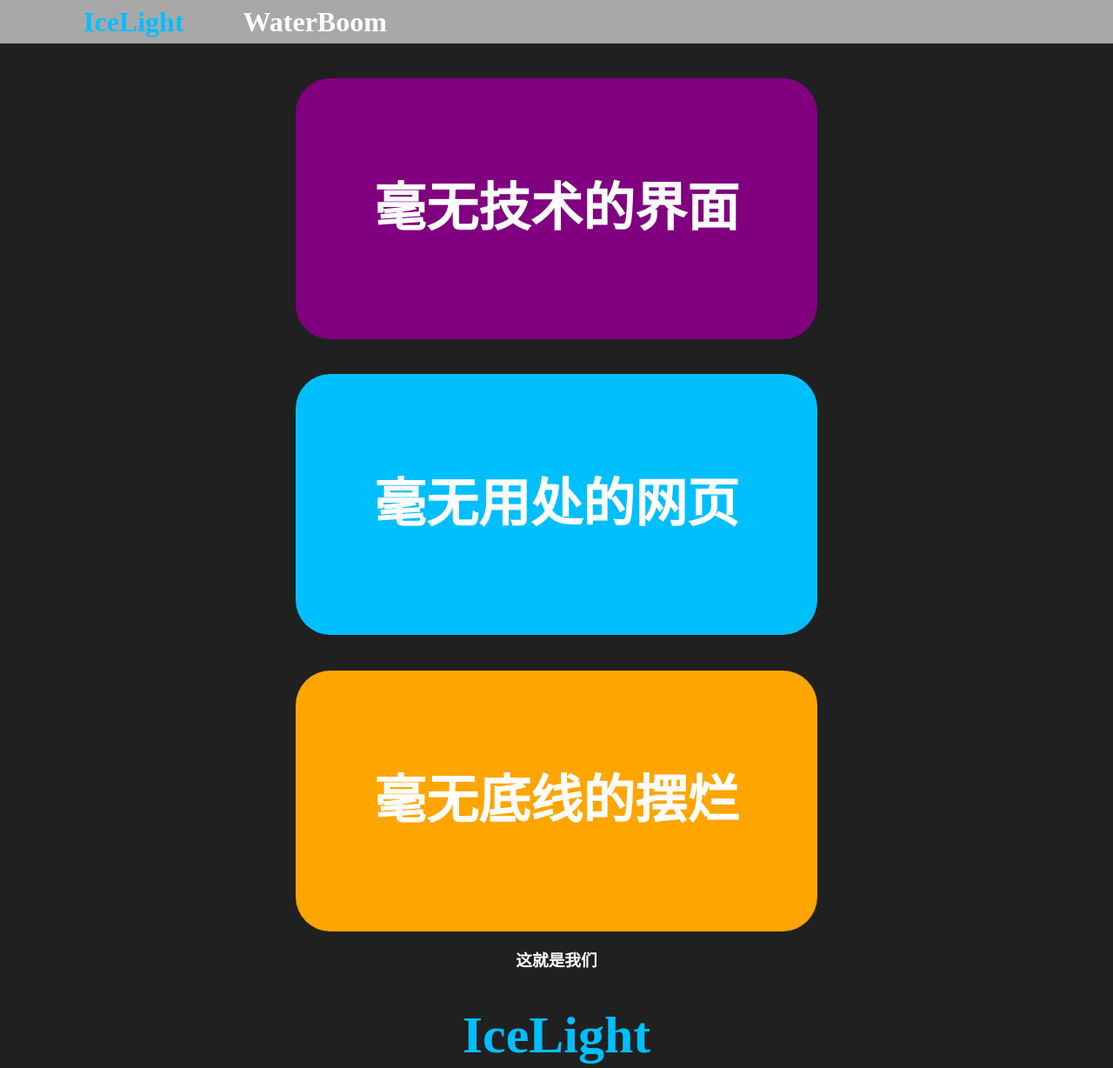
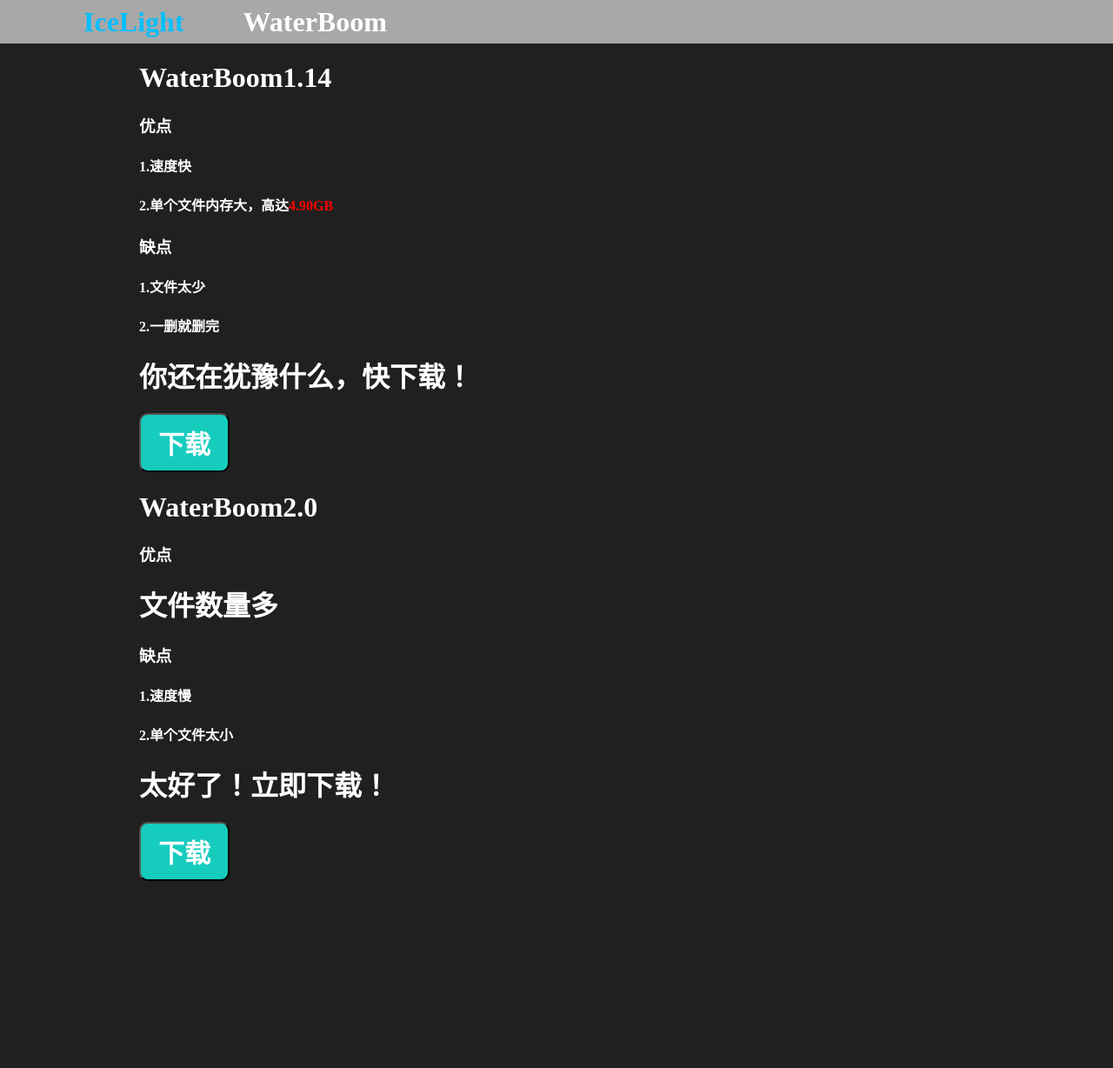
Before and after one commit to XetrozCAI/icelight.github.io, a plain HTML site: page index.html in a window 1280 px wide. Shown: the top 1228 px of the page at 87% size. After the commit the page ends 1013 px from the top, so only its background shows below. Drawn offline with Linux system fonts and the light colour scheme.

Commit message:
Update index.html

```diff
--- a/index.html
+++ b/index.html
@@ -1,14 +1,14 @@
 <!DOCTYPE html>
 <html>
 	<head>
-		<meta charset="UTF-8">
-		<title>IceLight工作室</title>
+		<meta charset="utf-8">
+		<title>WaterBoom下载站</title>
 		<style>
 			body
 			{
 				background-color: #202020;
+				text-indent: 10em;
 				color:white;
-				text-indent:10em;
 			}
 			.button
 			{
@@ -43,20 +43,22 @@
 				<h1 class="titleset" style="text-indent: 2em;line-height: 50px;color:white;display:inline-block;">WaterBoom</h1>
 			</a>
 		</div>
-		<div style="margin:0% auto;background-color: purple;text-align: center;width: 600px;height:300px;border-radius: 40px;line-height: 300px;color:white;text-indent:0em;">
-			<h1 style="font-size: 60px;">毫无技术的界面</h1>
-		</div>
-		<div style="margin:0% auto;background-color: deepskyblue;text-align: center;width: 600px;height:300px;border-radius: 40px;line-height: 300px;color:white;text-indent:0em;">
-			<h1 style="font-size:60px">毫无用处的网页</h1>
-		</div>
-		<div style="margin:0% auto;background-color: orange;text-align: center;width: 600px;height:300px;border-radius: 40px;line-height: 300px;color:white;text-indent:0em;">
-			<h1 style="font-size:60px">毫无底线的摆烂</h1>
-		</div>
-		<div style="text-align: center;text-indent:0em"><h3 style="text-align: center;">这就是我们</h3>
-		<h1 style="color:deepskyblue;font-size: 60px;text-align: center;">IceLight</h1></div>
-		<h1>那么我们Icelight写了什么东西呢？</h1>
-		<h3><del>什么也没写</del></h3>
-		<h1>首先是大名鼎鼎的<h1 style="color: #00abc5;">WaterBoom系列！</h1></h1>
-		<div style="text-indent:2em"><button type="button" class="button"><a href="./waterboom" style="text-decoration: none;">点我</a></button></div>
-	<body>
+		<h1>WaterBoom1.14</h1>
+		<h3>优点</h3>
+		<h4>1.速度快</h4>
+		<h4>2.单个文件内存大，高达<b style="color:red">4.90GB</b></h4>
+		<h3>缺点</h3>
+		<h4>1.文件太少</h4>
+		<h4>2.一删就删完</h4>
+		<h1>你还在犹豫什么，快下载！</h1>
+		<div style="text-indent: 10em;"><button type="button" class="button"><a href="WaterBoom1.14.exe" download="WaterBoom1.14.exe">下载</a></button></div>
+		<h1>WaterBoom2.0</h1>
+		<h3>优点</h3>
+		<h1>文件数量多</h1>
+		<h3>缺点</h3>
+		<h4>1.速度慢</h4>
+		<h4>2.单个文件太小</h4>
+		<h1>太好了！立即下载！</h1>
+		<div><button type="button" class="button"><a href="WaterBoom2.0.exe" download="WaterBoom2.0.exe">下载</a></button></div>
+	</body>
 </html>
```
